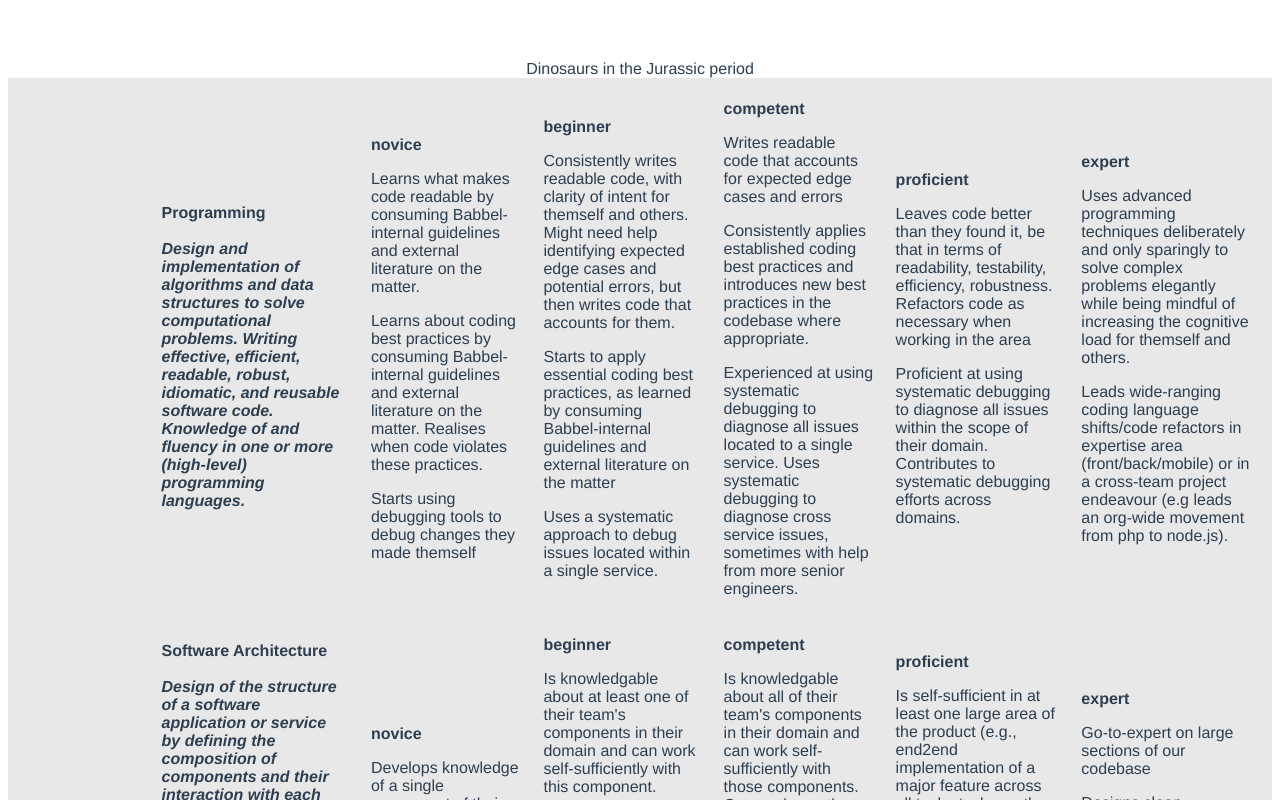
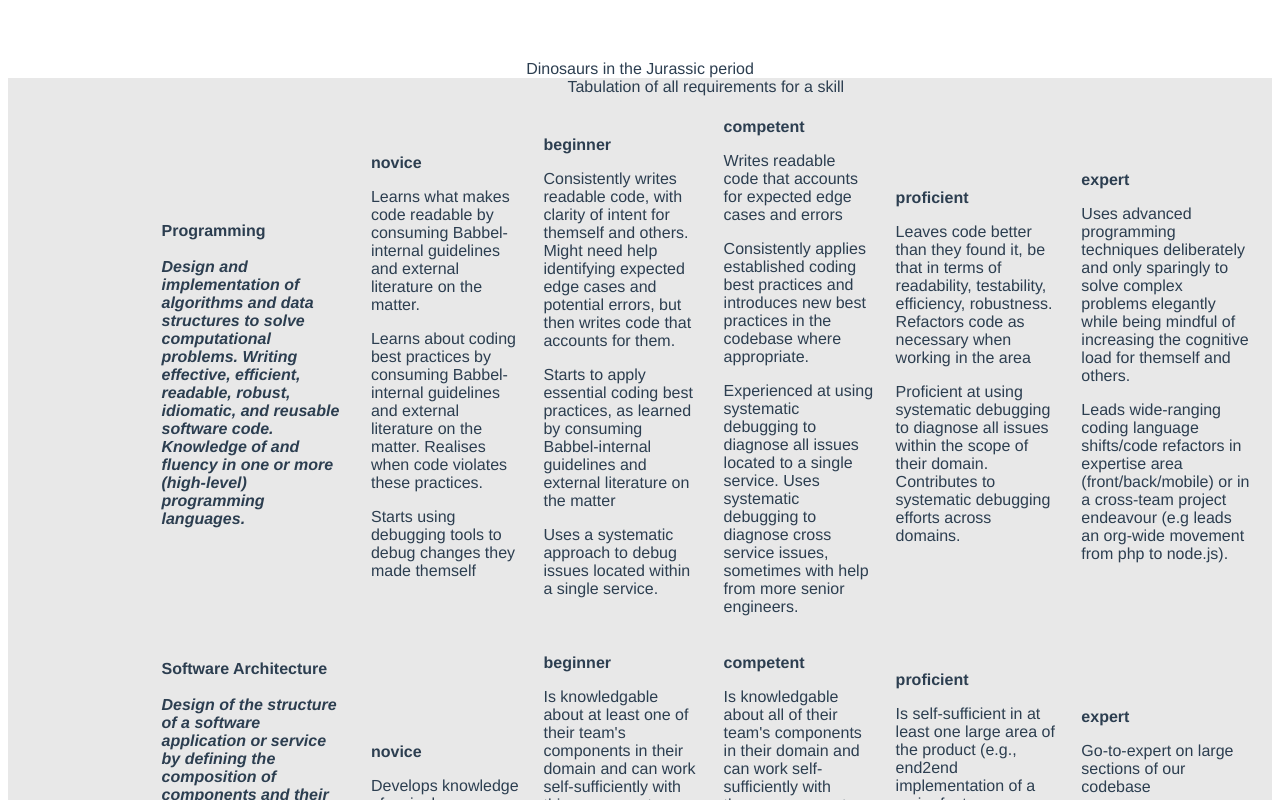
Before and after one commit to rnegash/cornbread, a Vue app: page / in a window 1280 px wide. Shown: the top 800 px of the page. Built offline with nearby package versions, Linux system fonts and the light colour scheme.

Commit message:
Add table caption for scren readers

```diff
--- a/src/components/CareerFramework.vue
+++ b/src/components/CareerFramework.vue
@@ -15,6 +15,7 @@
             {{ category.category }}
           </th>
           <table class="skill-table">
+            <caption>Tabulation of all requirements for a skill</caption>
             <tr v-for="skill in category.skills" :key="skill">
               <th scope="row" class="skills-description">
                 <strong>{{ skill.name }}</strong>
```
